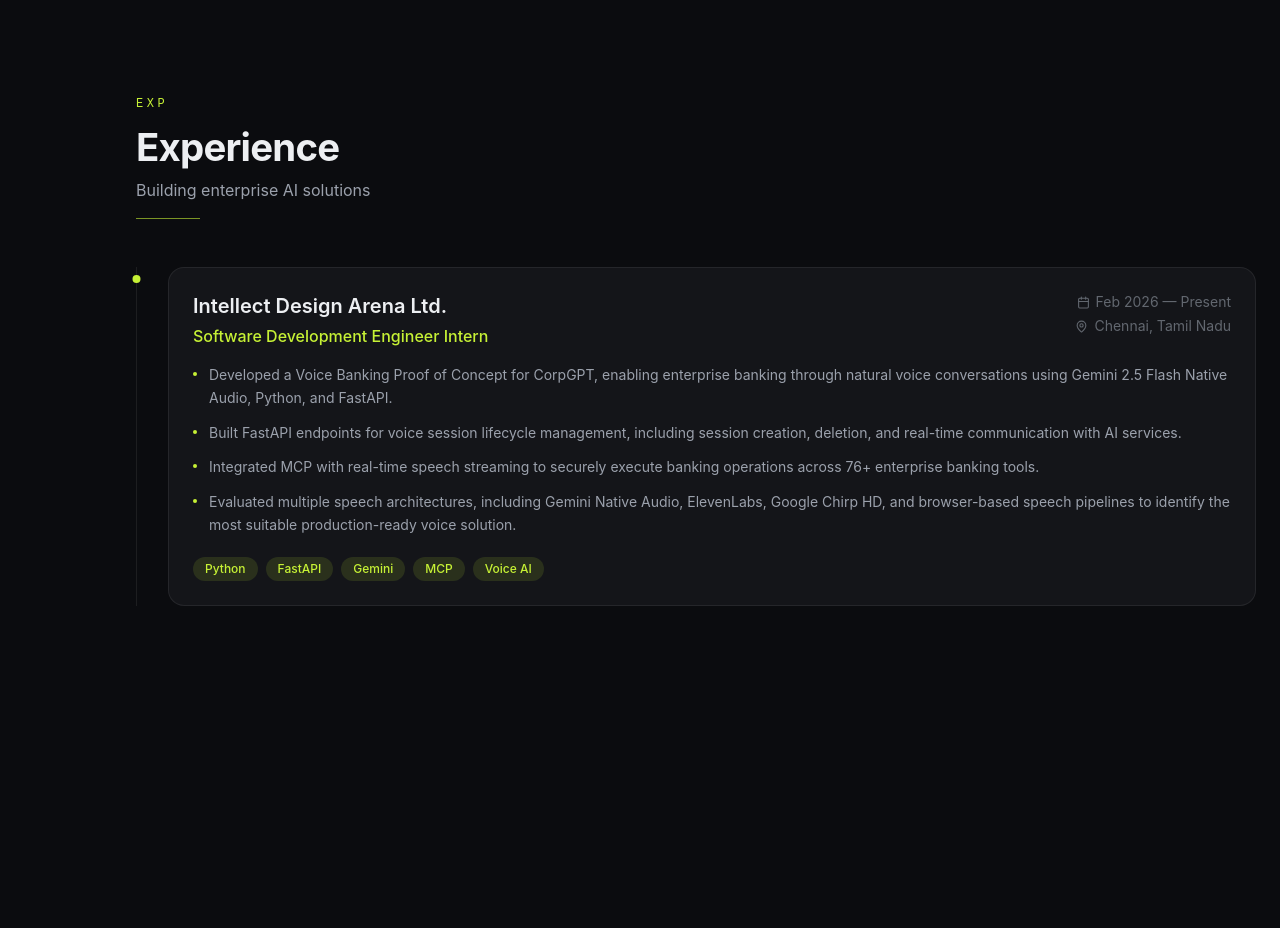
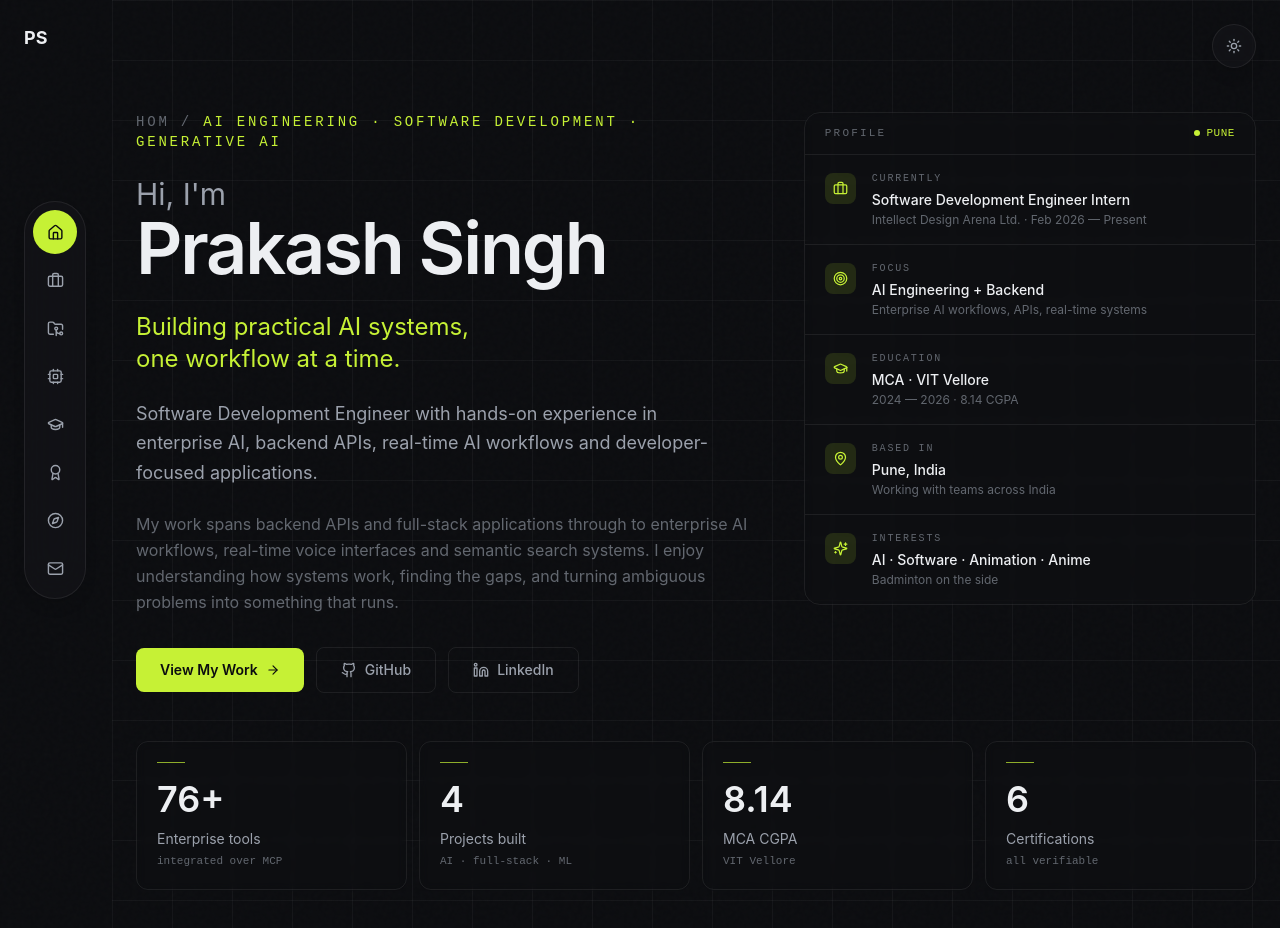
Before and after one commit to Prakashsingh04/Portfolio-PrakashSingh, a Next.js app in the folder portfolio/: page / in a window 1280 px wide. Shown: the top 928 px of the page. Before the commit the page ends 800 px from the top, so only its background shows below. Built offline with nearby package versions, Linux system fonts and the light colour scheme.

Commit message:
add server component and AppShell is the client boundary.

```diff
--- a/portfolio/app/layout.tsx
+++ b/portfolio/app/layout.tsx
@@ -1,21 +1,39 @@
 import type { Metadata } from "next";
-import localFont from "next/font/local";
 import "./globals.css";
 
-const geistSans = localFont({
-  src: "./fonts/GeistVF.woff",
-  variable: "--font-geist-sans",
-  weight: "100 900",
-});
-const geistMono = localFont({
-  src: "./fonts/GeistMonoVF.woff",
-  variable: "--font-geist-mono",
-  weight: "100 900",
-});
-
 export const metadata: Metadata = {
-  title: "Create Next App",
-  description: "Generated by create next app",
+  title: "Prakash Singh — AI Engineer & Software Developer",
+  description:
+    "Portfolio of Prakash Singh — software engineer focused on AI engineering, Generative AI, backend systems, APIs and practical software development.",
+  keywords: [
+    "Prakash Singh",
+    "AI Engineer",
+    "Software Developer",
+    "Python",
+    "FastAPI",
+    "MCP",
+    "ML"
+  ],
+  authors: [{ name: "Prakash Singh" }],
+  openGraph: {
+    title: "Prakash Singh — AI Engineer & Software Developer",
+    description:
+      "Building practical AI and software systems. Portfolio of Prakash Singh.",
+    url: "https://prakashsingh.dev",
+    siteName: "Prakash Singh",
+    locale: "en_US",
+    type: "website",
+  },
+  twitter: {
+    card: "summary_large_image",
+    title: "Prakash Singh — AI Engineer & Software Developer",
+    description:
+      "Building practical AI and software systems. Portfolio of Prakash Singh.",
+  },
+  robots: {
+    index: true,
+    follow: true,
+  },
 };
 
 export default function RootLayout({
@@ -24,10 +42,15 @@
   children: React.ReactNode;
 }>) {
   return (
-    <html lang="en">
-      <body
-        className={`${geistSans.variable} ${geistMono.variable} antialiased`}
-      >
+    <html lang="en" className="scroll-smooth" suppressHydrationWarning>
+      <head>
+        <script
+          dangerouslySetInnerHTML={{
+            __html: `try{if(localStorage.getItem('theme')==='light'){document.documentElement.setAttribute('data-theme','light')}}catch(e){}`,
+          }}
+        />
+      </head>
+      <body className="bg-noise" suppressHydrationWarning>
         {children}
       </body>
     </html>
--- a/portfolio/app/page.tsx
+++ b/portfolio/app/page.tsx
@@ -1,5 +1,5 @@
-import Experience from "@/components/sections/Experience";
+import AppShell from "@/components/layout/AppShell";
 
 export default function Home() {
-  return <main className="md:pl-28"><Experience /></main>;
+  return <AppShell />;
 }
```
